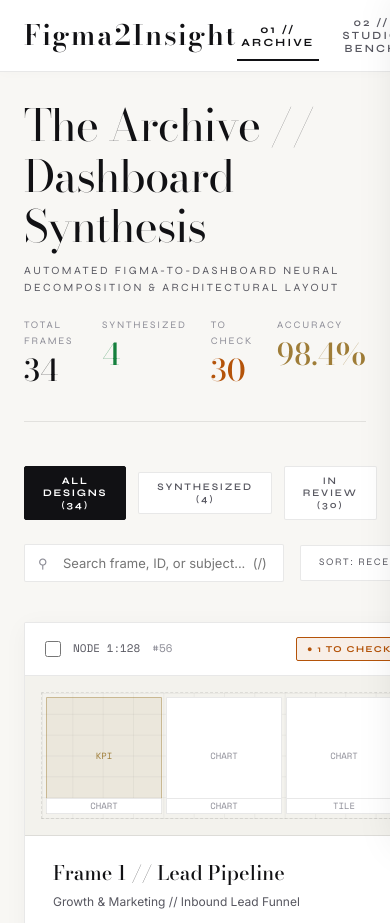
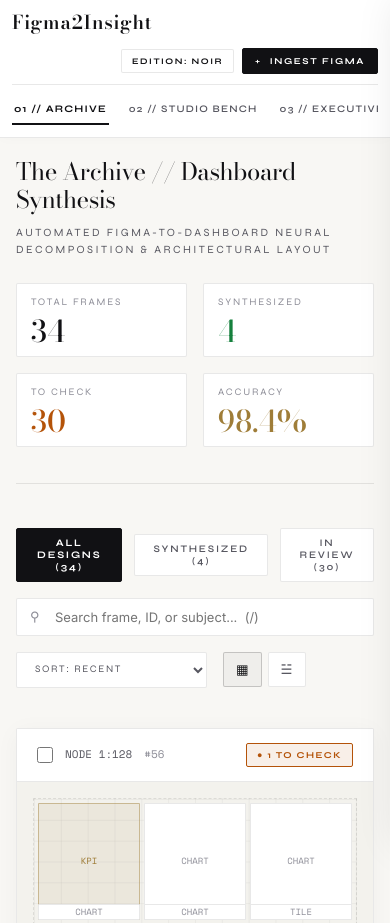
Before and after one commit to shriya7756/Figma2Insight-major-project, a plain HTML site: page app/index.html in a window 390 px wide. Shown: the top 923 px of the page. Drawn offline with nearby package versions, Linux system fonts and the light colour scheme.

Commit message:
Fix responsive layout cut-off, debounce download, and rename Vista to Figma2Insight in app/css/style.css

```diff
--- a/app/css/style.css
+++ b/app/css/style.css
@@ -133,12 +133,17 @@ html, body {
   display: flex;
   align-items: center;
   justify-content: space-between;
-  padding: 0 54px;
-  height: 84px;
+  padding: 0 clamp(16px, 2.5vw, 44px);
+  min-height: 72px;
+  height: auto;
   background: var(--bg-surface);
   border-bottom: 1px solid var(--border-hairline);
   backdrop-filter: blur(20px);
   box-shadow: 0 1px 12px rgba(0, 0, 0, 0.02);
+  width: 100%;
+  max-width: 100vw;
+  box-sizing: border-box;
+  gap: 16px;
 }
 
 .brand-block {
@@ -152,10 +157,11 @@ html, body {
 
 .brand-title {
   font-family: var(--font-serif);
-  font-size: 28px;
+  font-size: clamp(20px, 1.8vw, 26px);
   font-weight: 600;
-  letter-spacing: 0.06em;
-  color: var(--text-primary);
+  letter-spacing: 0.04em;
+  color: var(--text-primary);
+  white-space: nowrap;
 }
 
 .brand-badge {
@@ -174,7 +180,8 @@ html, body {
 .atelier-nav {
   display: flex;
   align-items: center;
-  gap: 48px;
+  gap: clamp(10px, 1.6vw, 32px);
+  flex-shrink: 1;
 }
 
 .nav-link {
@@ -182,13 +189,14 @@ html, body {
   border: none;
   color: var(--text-secondary);
   font-family: var(--font-display);
-  font-size: 11px;
+  font-size: clamp(9px, 0.85vw, 11px);
   font-weight: 600;
-  letter-spacing: 0.2em;
+  letter-spacing: clamp(0.08em, 0.12vw, 0.16em);
   text-transform: uppercase;
   cursor: pointer;
-  padding: 12px 4px;
+  padding: 10px 2px;
   position: relative;
+  white-space: nowrap;
   transition: color var(--transition-fast);
 }
 
@@ -214,7 +222,8 @@ html, body {
 .masthead-actions {
   display: flex;
   align-items: center;
-  gap: 20px;
+  gap: clamp(8px, 1vw, 16px);
+  flex-shrink: 0;
 }
 
 .system-status-pill {
@@ -309,9 +318,11 @@ html, body {
    MAIN WRAPPER & TAB SECTIONS (GENEROUS SPACING)
    ========================================================================== */
 .atelier-main {
-  padding: 56px 64px 80px;
+  padding: clamp(24px, 3.5vw, 48px) clamp(16px, 3vw, 50px) 80px;
   max-width: 1720px;
+  width: 100%;
   margin: 0 auto;
+  box-sizing: border-box;
 }
 
 .tab-pane {
@@ -799,7 +810,8 @@ html, body {
 .studio-actions-group {
   display: flex;
   align-items: center;
-  gap: 12px;
+  flex-wrap: wrap;
+  gap: 8px;
 }
 
 /* Telemetry Info Ribbon */
@@ -848,12 +860,14 @@ html, body {
 /* Studio Split Dual Workbench */
 .studio-workbench {
   display: grid;
-  grid-template-columns: 42% 58%;
-  gap: 36px;
-  min-height: 740px;
-}
-
-@media (max-width: 1280px) {
+  grid-template-columns: minmax(0, 42%) minmax(0, 58%);
+  gap: 24px;
+  min-height: 700px;
+  width: 100%;
+  box-sizing: border-box;
+}
+
+@media (max-width: 1200px) {
   .studio-workbench {
     grid-template-columns: 1fr;
   }
@@ -1592,24 +1606,177 @@ html, body {
   opacity: 1;
 }
 
-/* Responsive */
-@media (max-width: 960px) {
+/* ==========================================================================
+   COMPREHENSIVE RESPONSIVE DESIGN (ALL SCREENS & DEVICES)
+   ========================================================================== */
+
+/* Laptop & Mid Desktops (<= 1366px) */
+@media (max-width: 1366px) {
   .atelier-masthead {
-    padding: 0 24px;
-    height: 72px;
+    padding: 0 20px;
   }
   .atelier-nav {
-    gap: 20px;
-  }
-  .atelier-main {
-    padding: 28px 24px;
+    gap: 16px;
+  }
+  .nav-link {
+    font-size: 10px;
+    letter-spacing: 0.12em;
+  }
+  .telemetry-strip {
+    gap: 28px;
+  }
+}
+
+/* Tablet Landscape & Compact Desktops (<= 1080px) */
+@media (max-width: 1080px) {
+  .atelier-masthead {
+    flex-wrap: wrap;
+    padding: 10px 20px;
+    min-height: 68px;
+    gap: 10px;
+  }
+  .atelier-nav {
+    order: 3;
+    width: 100%;
+    overflow-x: auto;
+    white-space: nowrap;
+    gap: 18px;
+    padding: 8px 0 4px;
+    border-top: 1px solid var(--border-hairline);
+    scrollbar-width: none;
+    -webkit-overflow-scrolling: touch;
+  }
+  .atelier-nav::-webkit-scrollbar {
+    display: none;
+  }
+  .masthead-actions {
+    margin-left: auto;
   }
   .editorial-hero {
     flex-direction: column;
     align-items: flex-start;
+    gap: 24px;
+  }
+  .catalog-toolbar {
+    flex-direction: column;
+    align-items: stretch;
+    gap: 16px;
+  }
+  .search-sort-group {
+    flex-wrap: wrap;
+    width: 100%;
+  }
+  .search-box-wrapper {
+    flex: 1;
+    min-width: 200px;
+  }
+  .search-input {
+    width: 100% !important;
+  }
+  .studio-masthead {
+    flex-direction: column;
+    align-items: flex-start;
+    gap: 14px;
+  }
+  .studio-actions-group {
+    width: 100%;
+    justify-content: flex-start;
+  }
+  .telemetry-ribbon {
+    flex-direction: column;
+    align-items: flex-start;
+    gap: 14px;
+  }
+  .executive-header {
+    flex-direction: column;
+    align-items: flex-start;
     gap: 20px;
   }
+  .pipeline-flow-diagram {
+    overflow-x: auto;
+    padding: 24px 16px;
+    -webkit-overflow-scrolling: touch;
+  }
+}
+
+/* Tablet Portrait & Large Phones (<= 768px) */
+@media (max-width: 768px) {
+  .atelier-main {
+    padding: 20px 16px 60px;
+  }
+  .hero-heading {
+    font-size: 32px;
+  }
   .telemetry-strip {
-    gap: 24px;
-  }
-}
+    display: grid;
+    grid-template-columns: repeat(2, 1fr);
+    gap: 16px;
+    width: 100%;
+  }
+  .stat-item {
+    padding: 10px 14px;
+    background: var(--bg-surface);
+    border: 1px solid var(--border-hairline);
+    border-radius: var(--radius-sharp);
+  }
+  .catalog-grid {
+    grid-template-columns: 1fr;
+  }
+  .grid-canvas-container {
+    overflow-x: auto;
+    -webkit-overflow-scrolling: touch;
+    padding: 12px;
+  }
+  .neural-grid-12x12 {
+    min-width: 520px;
+  }
+  .executive-canvas {
+    padding: 24px 16px;
+  }
+  .executive-grid-render {
+    display: flex;
+    flex-direction: column;
+    gap: 16px;
+  }
+  .dropzone-container {
+    padding: 40px 20px;
+  }
+}
+
+/* Small Mobile Phones (<= 480px) */
+@media (max-width: 480px) {
+  .atelier-masthead {
+    padding: 8px 12px;
+  }
+  .brand-title {
+    font-size: 19px;
+  }
+  .masthead-actions .system-status-pill {
+    display: none;
+  }
+  .theme-toggle-btn {
+    padding: 6px 10px;
+    font-size: 8.5px;
+  }
+  .btn-primary-sharp {
+    padding: 7px 12px;
+    font-size: 9px;
+  }
+  .hero-heading {
+    font-size: 24px;
+  }
+  .floating-batch-bar {
+    width: 94vw;
+    padding: 10px 12px;
+    flex-direction: column;
+    gap: 6px;
+    bottom: 10px;
+  }
+  .floating-batch-bar button {
+    width: 100%;
+  }
+  .modal-card {
+    width: 95vw;
+    margin: 8px;
+  }
+}
```
